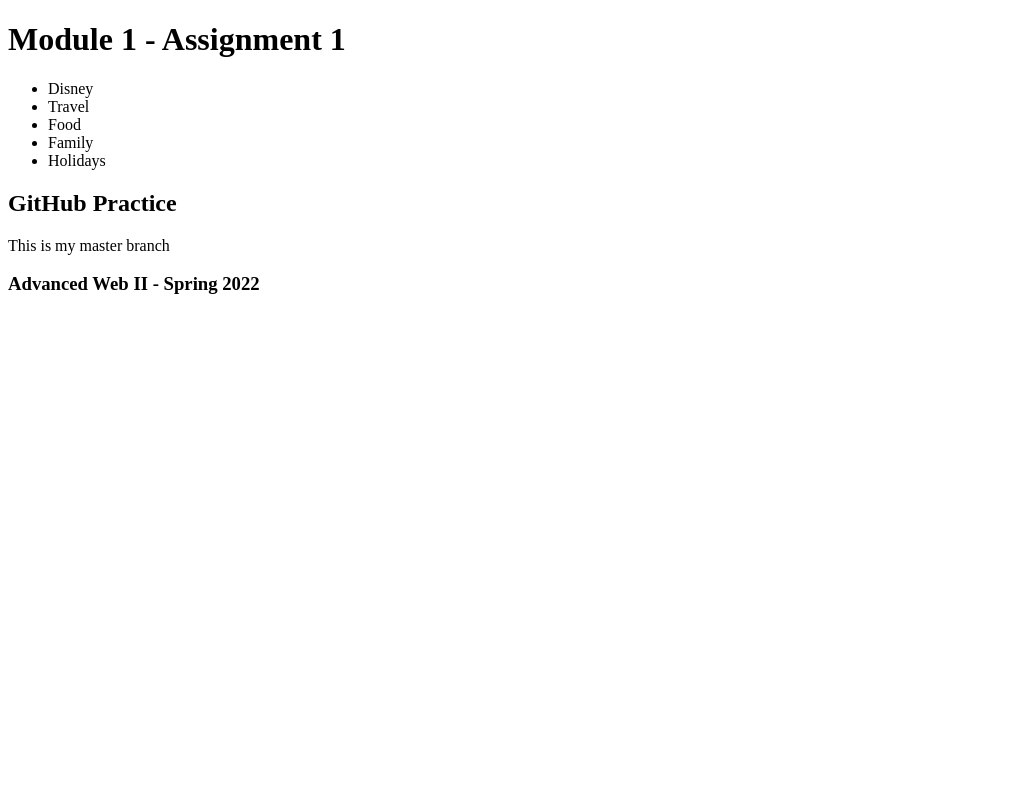
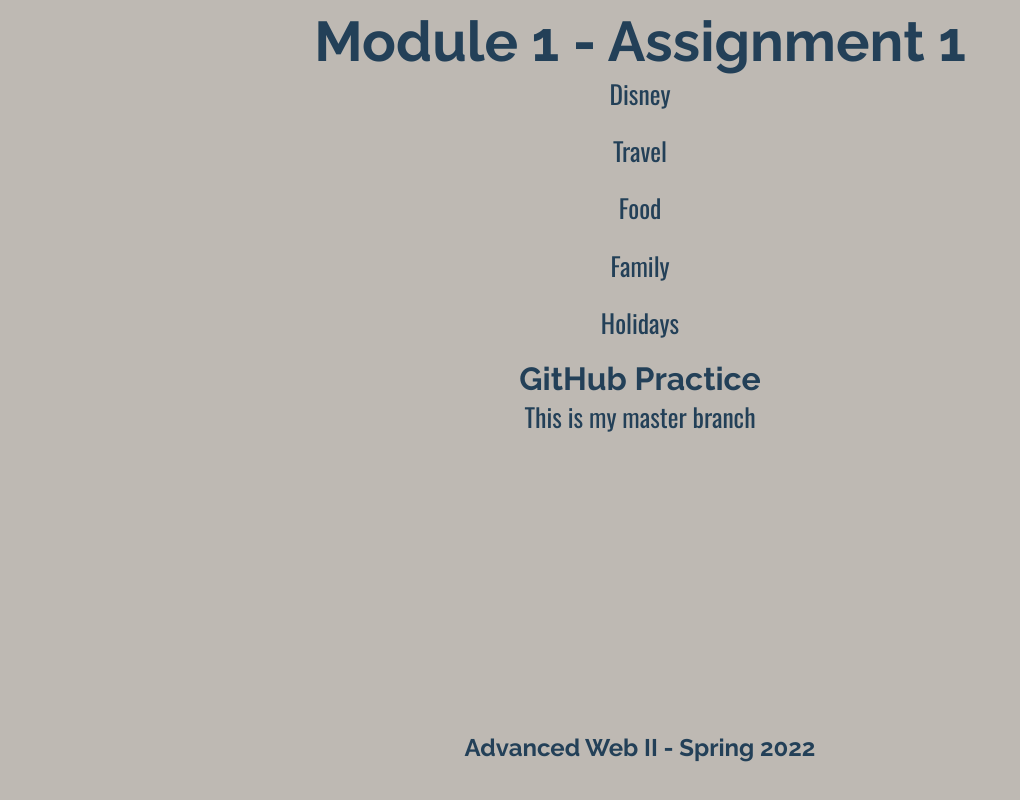
Before and after one commit to beccacohen/m1-hw1-cohen-rebecca, a plain HTML site: page index.html in a window 1280 px wide. Shown: the whole page, without its empty margins (0-1020 px from the left). Drawn offline with nearby package versions, Linux system fonts and the light colour scheme.

Commit message:
Added styles.css and styling

```diff
--- /dev/null
+++ b/css/styles.css
@@ -0,0 +1,101 @@
+/*============================
+
+Universal Styling
+
+============================*/
+
+* {
+  margin: 0;
+  padding: 0;
+  border: 0;
+  text-decoration: none;
+}
+
+body {
+  background: #beb9b3;
+}
+h1,
+h2,
+h3
+ {
+  font-family: 'Raleway', sans-serif;
+  text-align: center;
+  color: #234058;
+}
+
+h1 {
+  font-size: 2.7rem;
+  padding-top: .5rem;
+}
+
+h2 {
+  font-size: 2rem;
+}
+
+h3 {
+  font-size: 1rem;
+}
+p, ul li {
+  font-family: 'Oswald', sans-serif;
+  font-size: 1.25rem;
+  color: #234058;
+  text-align: center;
+  padding-bottom: 1.5%;
+}
+
+header {
+	width: 100%;
+	height: 3%;
+	z-index: 9999;
+}
+
+/*========================================
+
+  Footer Styling
+
+===========================================*/
+footer{
+  padding-top: 2%;
+  padding-bottom: 3%;
+  position: fixed;
+  left: 0;
+  bottom: 0;
+  width: 100%;
+  text-align: center;
+}
+
+footer p {
+  font-family: 'Raleway', sans-serif;
+  font-size: .9rem;
+}
+
+/*===========================
+
+Responsive Web Coding - 768px by 1024px (Tablet)
+
+===========================*/
+
+@media screen and (min-width: 768px) {
+  p, ul li {
+    font-size: 1.6rem;
+  }
+
+}
+
+/*===========================
+
+Responsive Web Coding - 1366px by 768px (Laptop)
+
+===========================*/
+
+@media screen and (min-width: 1000px) {
+
+  h1 {
+    font-size: 3.5rem;
+  }
+
+  h3 {
+    font-size: 1.5rem;
+  }
+
+}
--- a/index.html
+++ b/index.html
@@ -3,7 +3,13 @@
   <head>
     <meta charset="utf-8">
     <title>Module 1 – Assignment 1</title>
+    <link rel="preconnect" href="https://fonts.googleapis.com">
+    <link rel="preconnect" href="https://fonts.gstatic.com" crossorigin>
+    <link href="https://fonts.googleapis.com/css2?family=Oswald:wght@200;400;500;700&family=Raleway:wght@400;500;700&display=swap" rel="stylesheet">
+
+    <link rel="stylesheet" href="css/styles.css">
   </head>
+
   <body>
     <header>
       <h1>Module 1 - Assignment 1</h1>
@@ -20,6 +26,7 @@
     <h2>GitHub Practice</h2>
     <p>This is my master branch</p>
   </body>
+
   <footer>
     <h3>Advanced Web II - Spring 2022<h3>
   </footer>
```
